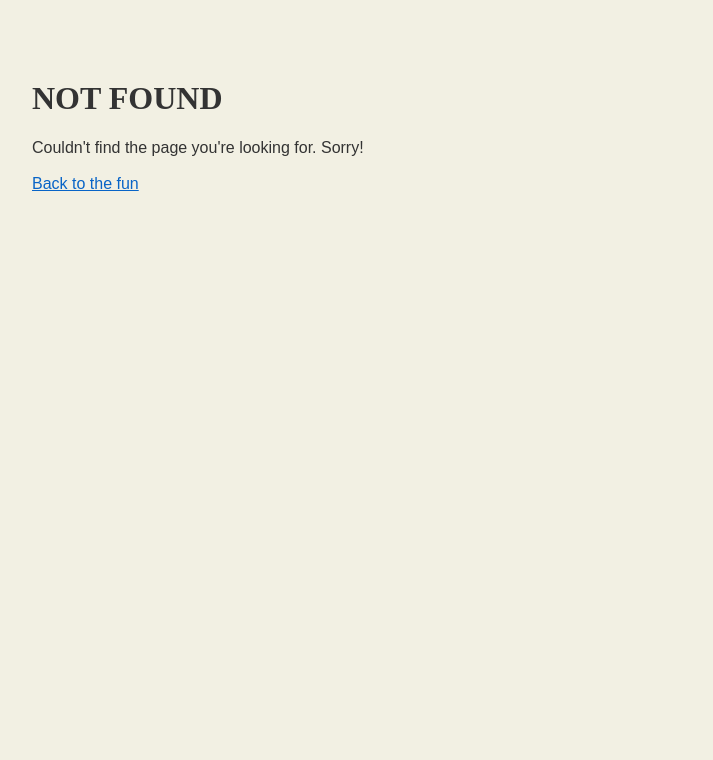
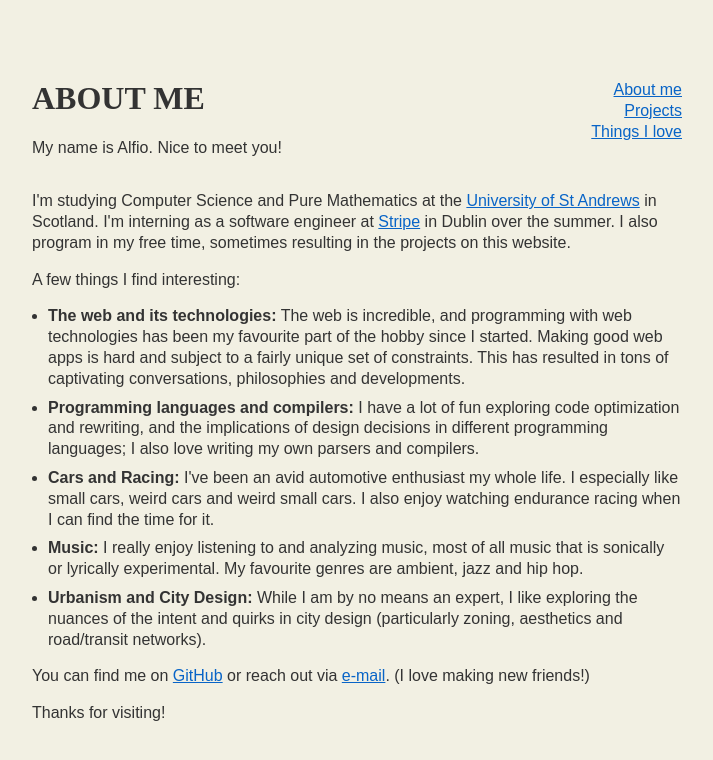
Before and after one commit to p2js/alfio.website, a SvelteKit app: page / in a window 1280 px wide. Before the commit this address had no page. Shown: the top 760 px of the page, without its empty margins (283-996 px from the left). Built offline with nearby package versions, Linux system fonts and the light colour scheme; a web font is replaced by a local one.

Commit message:
/about -> /

```diff
--- a/src/routes/+layout.svelte
+++ b/src/routes/+layout.svelte
@@ -50,7 +50,7 @@
 <div class="main">
 	{#if page.data.show_nav}
 		<nav>
-			<a href="/about">About me</a>
+			<a href="/">About me</a>
 			<a href="/projects">Projects</a>
 			{#each Object.entries(postType) as [type, { section }]}
 				<a href={`/${type}`}>{section}</a>
--- a/src/routes/+page.js
+++ b/src/routes/+page.js
@@ -1,5 +1,7 @@
-import { redirect } from "@sveltejs/kit";
-
 export function load() {
-    redirect(308, "/about");
+    return {
+        show_nav: true,
+        title: "About me",
+        description: "My name is Alfio. Nice to meet you!",
+    };
 }
--- a/src/routes/about/+page.svelte
+++ b/src/routes/+page.svelte
@@ -35,8 +35,9 @@
             I also enjoy watching endurance racing when I can find the time for it.
         </li>
         <li>
-            <b>Music:</b> I really enjoy listening to and analyzing music. My favourite
-            genres are ambient, jazz and experimental.
+            <b>Music:</b> I really enjoy listening to and analyzing music, most of
+            all music that is sonically or lyrically experimental. My favourite genres
+            are ambient, jazz and hip hop.
         </li>
         <li>
             <b>Urbanism and City Design:</b> While I am by no means an expert, I
```
Also changed, not shown: src/routes/about/+page.js (deleted, +0 -7 lines).
